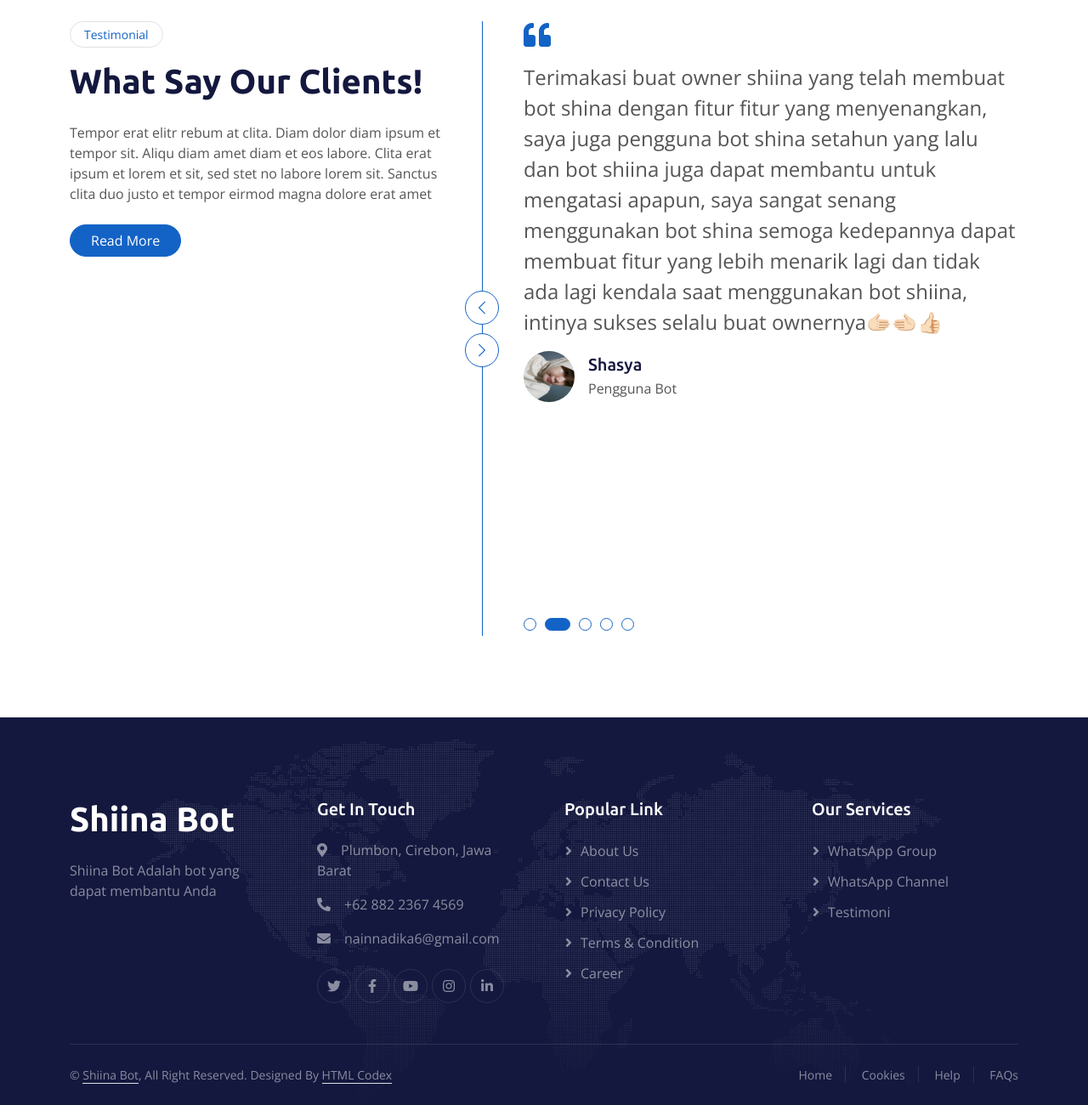
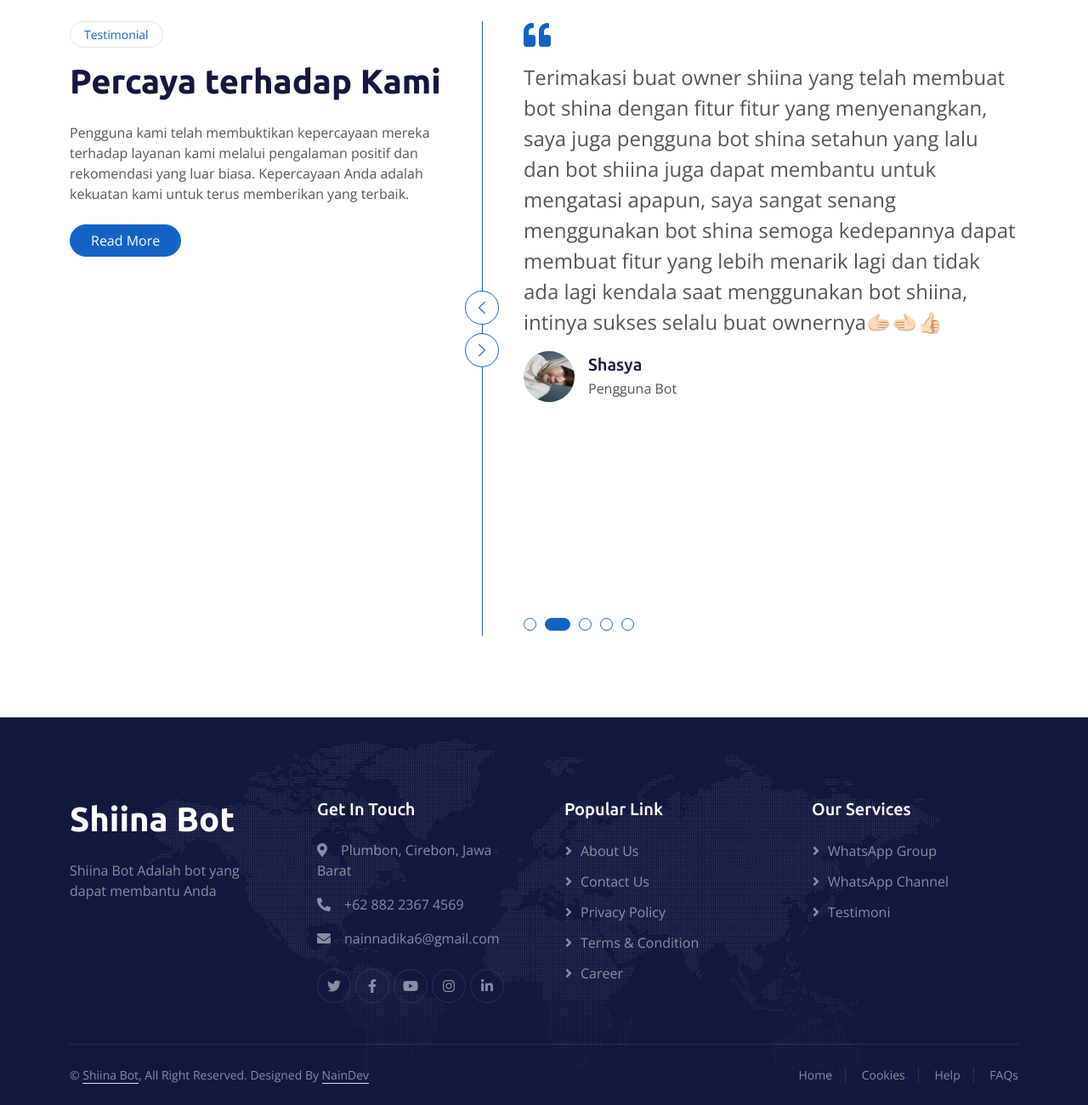
Before and after one commit to NainDev/webofc, a plain HTML site: page cadangan.html in a window 1280 px wide. Shown: the part 3214-4514 px from the top of the page at 85% size. Drawn offline with nearby package versions, Linux system fonts and the light colour scheme.

Commit message:
Update cadangan.html

```diff
--- a/cadangan.html
+++ b/cadangan.html
@@ -64,10 +64,10 @@
                             <a href="#" class="nav-link dropdown-toggle" data-bs-toggle="dropdown">Pages</a>
                             <div class="dropdown-menu bg-light mt-2">
                                 <a href="feature.html" class="dropdown-item">Features</a>
-                                <a href="team.html" class="dropdown-item">Our Team</a>
-                                <a href="faq.html" class="dropdown-item">FAQs</a>
-                                <a href="testimonial.html" class="dropdown-item">Testimonial</a>
-                                <a href="404.html" class="dropdown-item">404 Page</a>
+                                <a href="team.html" class="dropdown-item">Layanan Kami</a>
+                                <a href="https://instagram.com/shiina_bot" class="dropdown-item">Testimoni</a>
+                                <a href="https://wa.me/6288223674569" class="dropdown-item">Sewa Bot</a>
+                                <a href="https://wa.me/6288223674569" class="dropdown-item">Premium Gratis</a>
                             </div>
                         </div>
                         <a href="contact.html" class="nav-item nav-link">Contact</a>
@@ -370,10 +370,8 @@
             <div class="row g-5">
                 <div class="col-lg-5 wow fadeIn" data-wow-delay="0.1s">
                     <div class="btn btn-sm border rounded-pill text-primary px-3 mb-3">Testimonial</div>
-                    <h1 class="mb-4">What Say Our Clients!</h1>
-                    <p class="mb-4">Tempor erat elitr rebum at clita. Diam dolor diam ipsum et tempor sit. Aliqu diam
-                        amet diam et eos labore. Clita erat ipsum et lorem et sit, sed stet no labore lorem sit. Sanctus
-                        clita duo justo et tempor eirmod magna dolore erat amet</p>
+                    <h1 class="mb-4">Percaya terhadap Kami</h1>
+                    <p class="mb-4">Pengguna kami telah membuktikan kepercayaan mereka terhadap layanan kami melalui pengalaman positif dan rekomendasi yang luar biasa. Kepercayaan Anda adalah kekuatan kami untuk terus memberikan yang terbaik.</p>
                     <a class="btn btn-primary rounded-pill px-4" href="">Read More</a>
                 </div>
                 <div class="col-lg-7 wow fadeIn" data-wow-delay="0.5s">
@@ -491,7 +489,7 @@
                         &copy; <a class="border-bottom" href="https://wa.me/6283874607050">Shiina Bot</a>, All Right Reserved.
 
                         <!--/*** This template is free as long as you keep the footer author’s credit link/attribution link/backlink. If you'd like to use the template without the footer author’s credit link/attribution link/backlink, you can purchase the Credit Removal License from "https://htmlcodex.com/credit-removal". Thank you for your support. ***/-->
-                        Designed By <a class="border-bottom" href="https://htmlcodex.com">HTML Codex</a>
+                        Designed By <a class="border-bottom" href="https://wa.me/6288223674569">NainDev</a>
                     </div>
                     <div class="col-md-6 text-center text-md-end">
                         <div class="footer-menu">
```
